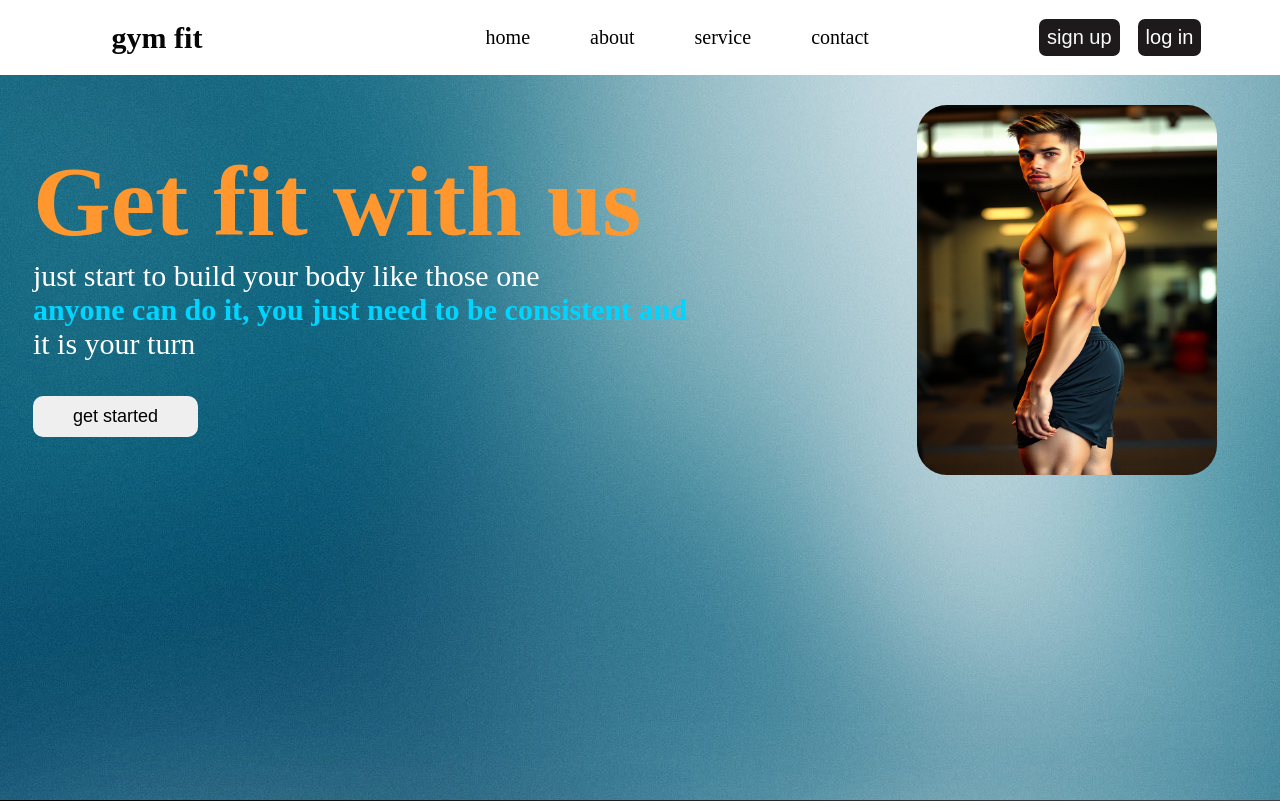
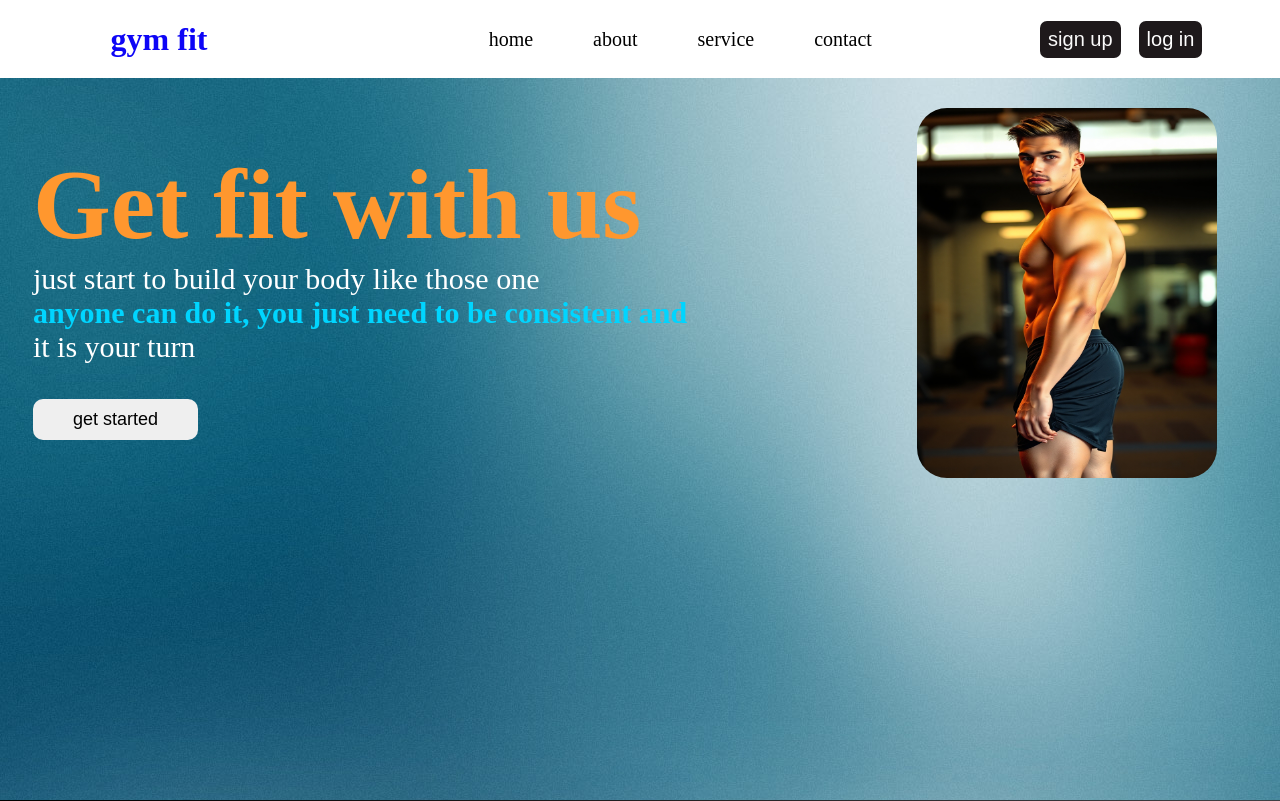
Before and after one commit to Million28/nnnnn, a plain HTML site: page index.html in a window 1280 px wide. Shown: the top 801 px of the page. Drawn offline with Linux system fonts and the light colour scheme.

Commit message:
changed the logo

```diff
--- a/style.css
+++ b/style.css
@@ -15,14 +15,14 @@
 }
 
 .logo {
-    color: rgb(6, 6, 6);
+    color: rgb(13, 5, 246);
 }
 
 .logo {
     margin: 20px;
     border-radius: 5px;
     padding: 0.5px 20px;
-    font-size: 30px;
+    font-size: 35  gitpx;
 
 }
 
```
